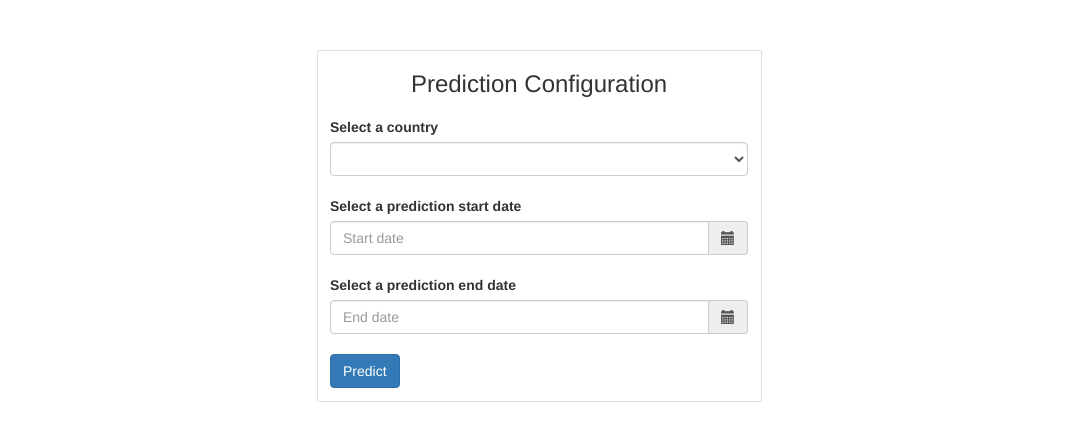
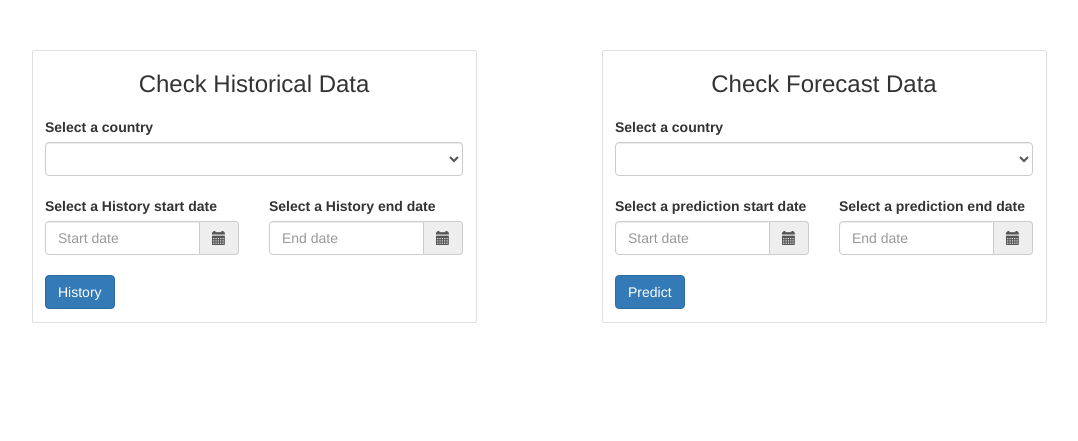
Before and after one commit to alphonseyang/ECE1779, a Flask app: template A3/app/templates/main.html in a window 1280 px wide. Shown: the part 62-503 px from the top of the page, without its empty margins (101-1179 px from the left). Run offline with Flask 2, Linux system fonts and the light colour scheme; the template is opened without the code that fills it, so the values that code supplies are empty; some libraries are stand-ins or nearby versions.

Commit message:
add historical data

```diff
--- a/A3/app/constants.py
+++ b/A3/app/constants.py
@@ -1,5 +1,5 @@
 # AWS Resources
-S3_BUCKET = ""
+S3_BUCKET = "ece1779yangkuangwang-a3-deployment2"
 SUBSCRIPTION_DDB_TABLE = "subscription"
 
 # Message Categories
--- a/A3/app/templates/main.html
+++ b/A3/app/templates/main.html
@@ -44,7 +44,47 @@ $(function () {
     <div class="row">
         <div class="col-sm-9 col-md-9 col-lg-5 mx-auto">
             <div class="card card-signin my-5">
-                <h3 class="card-title text-center">Prediction Configuration</h3>
+                <h3 class="card-title text-center">Check Historical Data</h3>
+                <div class="card-body">
+                    <form class="form-signin" method="post" action="/display">
+                    <div class="form-label-group">
+                        <label for="historycountry">Select a country</label>
+                            <select name="historycountry" id="historycountry" class="form-control">
+                                {%for country in countries%}
+                                <option value="{{country}}">{{country}}</option>
+                                {%endfor%}
+                            </select><br>
+                    </div>
+                  <div class="row">
+                       <div class="col-8 col-sm-6">
+                         <label for="historystartdate">Select a History start date</label>
+                        <div class="input-group date" data-provide="datepicker">
+                            <input type="text"  name="historystartdate" id="historystartdate"  placeholder="Start date"  class="form-control" required>
+                             <div class="input-group-addon">
+                                <span class="glyphicon glyphicon-calendar"></span>
+                             </div>
+                         </div><br>
+                       </div>
+                      <div class="col-4 col-sm-6">
+                    <label for="historyenddate">Select a History end date</label>
+                     <div class="input-group date" data-provide="datepicker">
+                     <input type="text"  name="historyenddate" id="historyenddate"  placeholder="End date" class="form-control" required>
+                         <div class="input-group-addon">
+                            <span class="glyphicon glyphicon-calendar"></span>
+                         </div>
+                     </div><br>
+                      </div>
+                  </div>
+                    <input class="btn btn-primary" type="submit" name="history"
+                                   value="History">
+
+                    </form>
+                </div>
+            </div>
+        </div>
+        <div class="col-sm-9 col-md-9 col-lg-5 mx-auto">
+            <div class="card card-signin my-5">
+                <h3 class="card-title text-center">Check Forecast Data</h3>
                 <div class="card-body">
                     <form class="form-signin" method="post" action="/display">
                     <div class="form-label-group">
@@ -55,7 +95,8 @@ $(function () {
                                 {%endfor%}
                             </select><br>
                     </div>
-
+                  <div class="row">
+                       <div class="col-8 col-sm-6">
                          <label for="startdate">Select a prediction start date</label>
                         <div class="input-group date" data-provide="datepicker">
                             <input type="text"  name="startdate" id="startdate"  placeholder="Start date"  class="form-control" required>
@@ -63,7 +104,8 @@ $(function () {
                                 <span class="glyphicon glyphicon-calendar"></span>
                              </div>
                          </div><br>
-
+                       </div>
+                      <div class="col-4 col-sm-6">
                     <label for="enddate">Select a prediction end date</label>
                      <div class="input-group date" data-provide="datepicker">
                      <input type="text"  name="enddate" id="enddate"  placeholder="End date" class="form-control" required>
@@ -71,7 +113,8 @@ $(function () {
                             <span class="glyphicon glyphicon-calendar"></span>
                          </div>
                      </div><br>
-
+                      </div>
+                  </div>
                     <input class="btn btn-primary" type="submit" name="predict"
                                    value="Predict">
 
@@ -79,6 +122,7 @@ $(function () {
                 </div>
             </div>
         </div>
+
     </div>
 </div>
 </body>
--- a/A3/requirements.txt
+++ b/A3/requirements.txt
@@ -2,3 +2,4 @@ zappa
 flask
 boto3
 validate_email
+pandas
```
Also changed, not shown: A3/app/data.py (+80 -23 lines), A3/app/templates/display.html (+46 -3 lines). Lines whose indentation alone changed are shown as unchanged.
